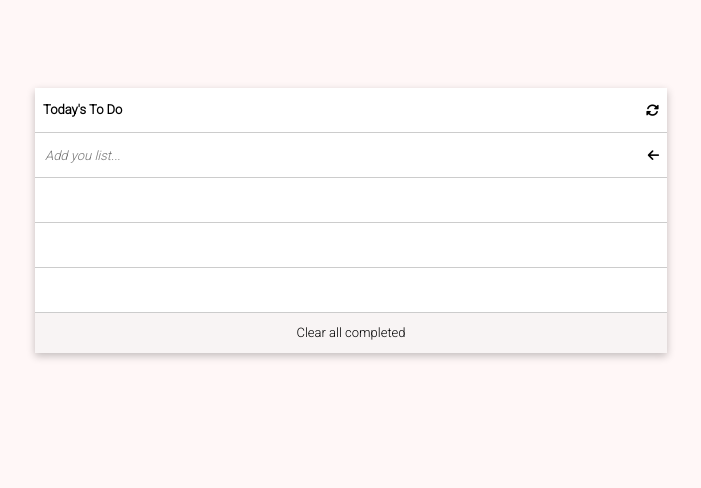
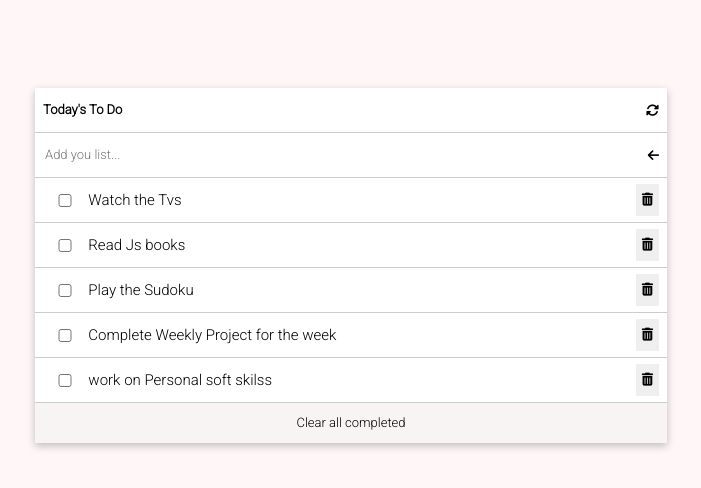
Before and after one commit to danielochuba/TO-DO-LIST-M_R, a website built with webpack: page src/index.html in a window 1280 px wide. Shown: the whole page, without its empty margins (289-990 px from the left). Built offline with nearby package versions, Linux system fonts and the light colour scheme.

Commit message:
make changes

```diff
--- a/src/index.html
+++ b/src/index.html
@@ -14,9 +14,7 @@
                 <ul class="list">
                     <li class="top">Today's To Do<i class="fa-solid fa-rotate"></i></li>
                     <li><input type="text" class="action" placeholder="Add you list..."> <i class="fa-solid fa-arrow-left"></i></li>
-                    <li></li>
-                    <li></li>
-                    <li></li>
+
                 </ul>
                 <div class="clear">Clear all  completed</div>
             </form>
--- a/src/index.js
+++ b/src/index.js
@@ -1 +1,41 @@
 import './style.css';
+
+const todos = [
+  {
+    title: 'Watch the Tvs',
+    completed: false,
+    index: 1,
+  },
+  {
+    title: 'Read Js books',
+    completed: false,
+    index: 2,
+  },
+  {
+    title: 'Play the Sudoku',
+    completed: false,
+    index: 3,
+  },
+  {
+    title: 'Complete Weekly Project for the week',
+    completed: false,
+    index: 4,
+  },
+  {
+    title: 'work on Personal soft skilss',
+    completed: false,
+    index: 5,
+  },
+];
+
+const description = todos.map((todo) => `
+            <li class="fill task-list ${todo.completed ? 'completed' : ''}" data-id="${todo.id}">
+              <input type="checkbox" ${todo.completed ? 'checked' : ''} class="checkbox"/>
+              <input type="text" value="${todo.title}" class="inputtext" id="${todo.id}"/>
+              <button type="button"><i class="fa-solid fa-trash-can"></i></button>
+            </li>
+          `).join('');
+
+const listContainer = document.querySelector('.list');
+
+listContainer.innerHTML += description;
--- a/src/style.css
+++ b/src/style.css
@@ -31,6 +31,10 @@ ul {
   font-weight: 600;
 }
 
+.action {
+  width: 100%;
+}
+
 li {
   padding: 2px 8px;
   height: 40px;
@@ -42,11 +46,19 @@ li {
 
 input {
   border: none;
-  margin: 0;
-  width: 98%;
-  height: 100%;
-  padding-left: 2px;
-  font-style: italic;
+}
+
+input[type="checkbox" i] {
+  width: 6%;
+}
+
+.inputtext {
+  font-size: 15px;
+  width: 90%;
+}
+
+button {
+  border: none;
 }
 
 img {
```
Also changed, not shown: dist/index.html, dist/index.js.
